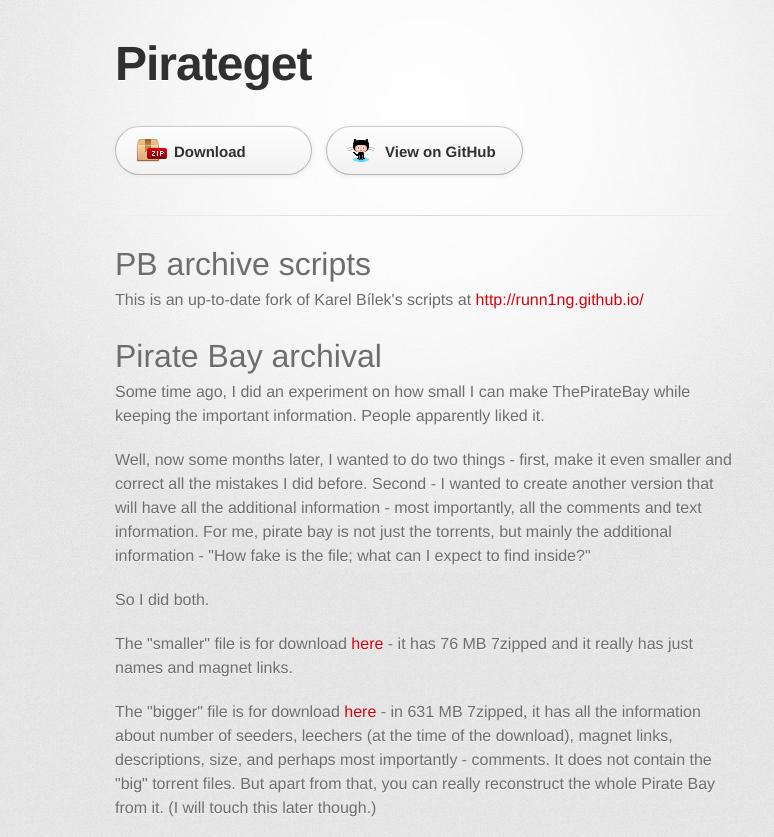
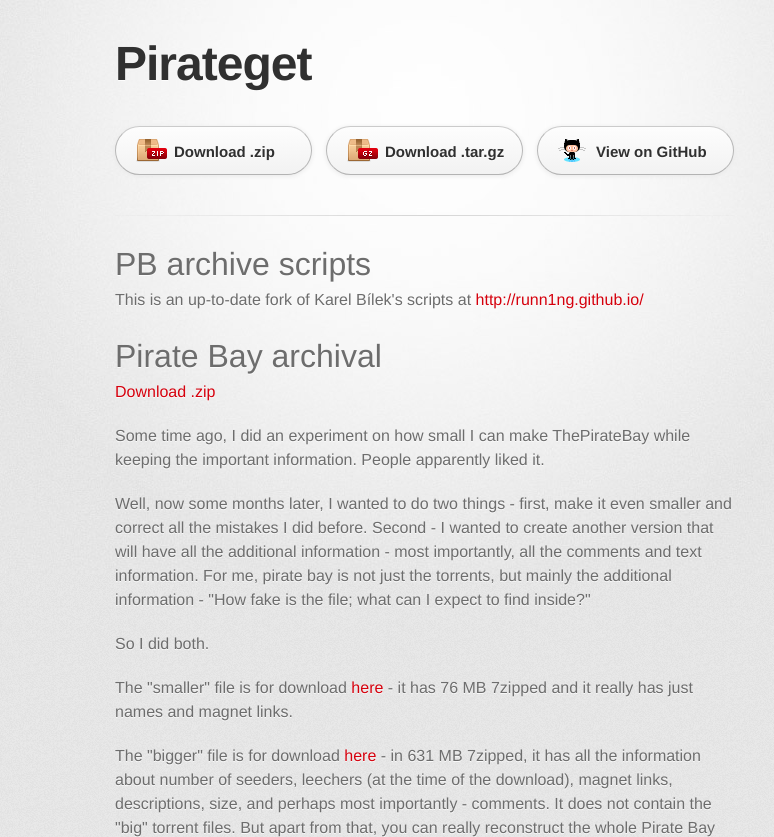
Before and after one commit to urras/pirateget, a plain HTML site: page index.html in a window 1280 px wide. Shown: the top 837 px of the page, without its empty margins (215-989 px from the left). Drawn offline with Linux system fonts and the light colour scheme; a web font is replaced by a local one.

```diff
--- a/index.html
+++ b/index.html
@@ -23,7 +23,8 @@
         </header>
 
         <section id="downloads" class="clearfix">
-          <a href="https://github.com/fr0stycl34r/pirateget/archive/master.zip" id="download-zip" class="button"><span>Download</span></a>
+          <a href="https://github.com/fr0stycl34r/pirateget/zipball/master" id="download-zip" class="button"><span>Download .zip</span></a>
+          <a href="https://github.com/fr0stycl34r/pirateget/tarball/master" id="download-tar-gz" class="button"><span>Download .tar.gz</span></a>
           <a href="https://github.com/fr0stycl34r/pirateget" id="view-on-github" class="button"><span>View on GitHub</span></a>
         </section>
 
@@ -36,6 +37,8 @@
 
 <h1>Pirate Bay archival</h1>
 
+<p><a href="https://github.com/fr0stycl34r/pirateget/archive/master.zip">
+Download .zip</a></p>
 
 <p>Some time ago, I did an experiment on how small I can make ThePirateBay while keeping the important information. People apparently liked it.</p>
 
@@ -338,7 +341,7 @@ Karel made perl scripts that will fix them both, see <a href="https://github.com
 
         <footer>
           Pirateget is maintained by <a href="https://github.com/fr0stycl34r">fr0stycl34r</a><br>
-          Tactile theme by <a href="http://twitter.com/jasonlong">Jason Long</a>.
+          This page was generated by <a href="http://pages.github.com">GitHub Pages</a>. Tactile theme by <a href="http://twitter.com/jasonlong">Jason Long</a>.
         </footer>
 
 
```
